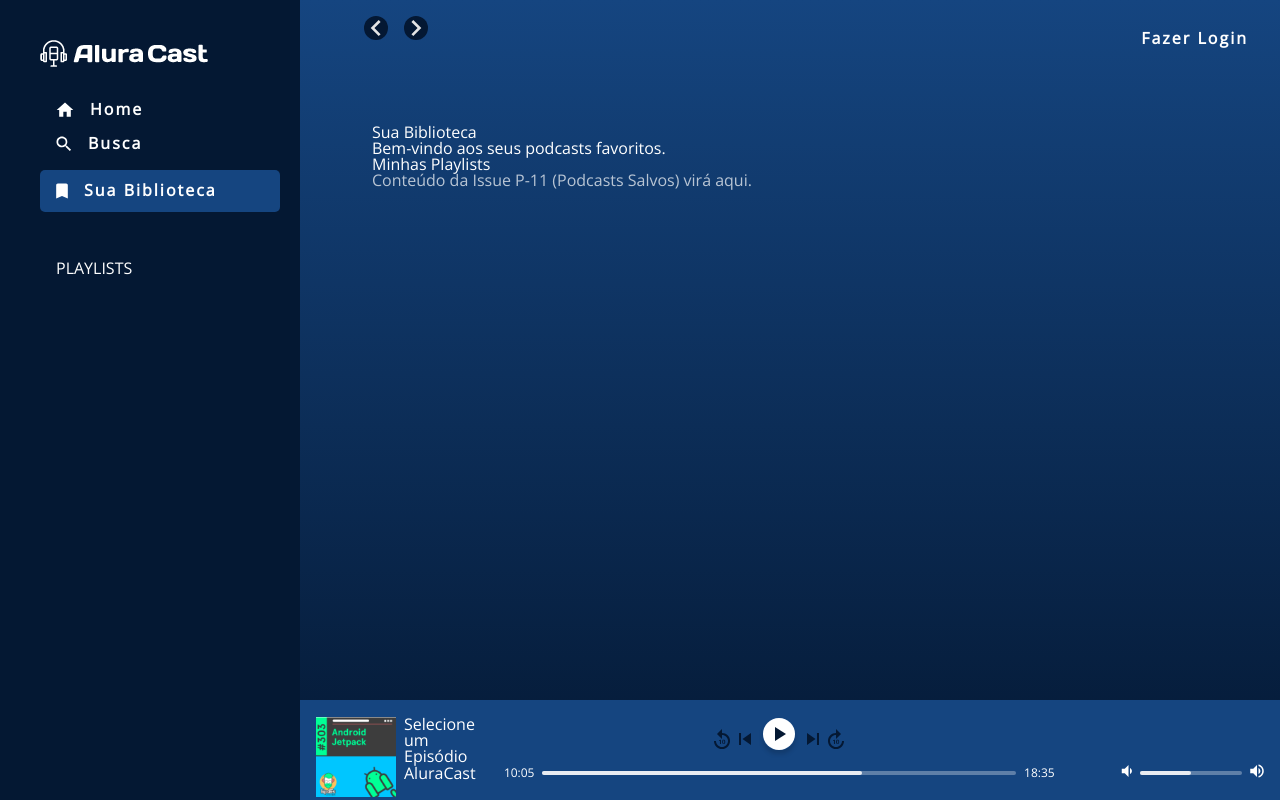
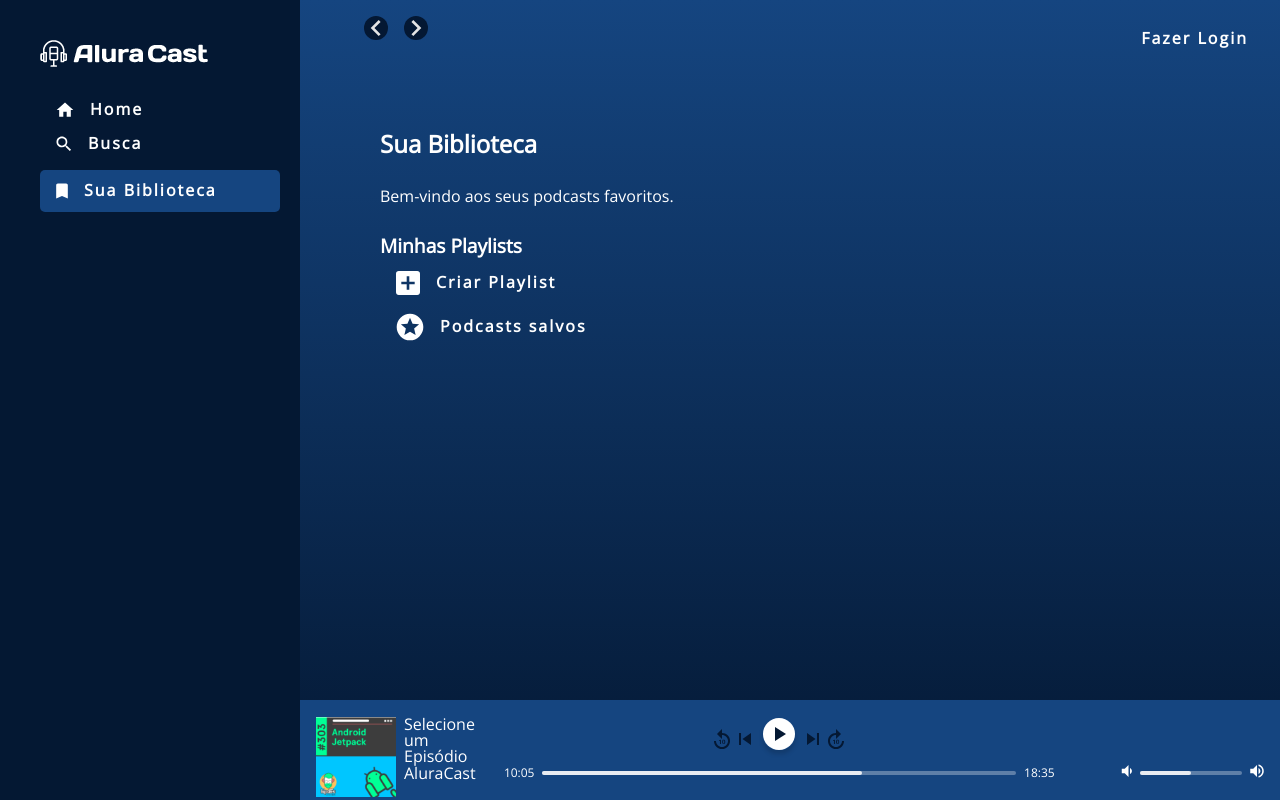
Before and after one commit to ericoliveirajs/aluracast, a Next.js app in the folder aluracast-frontend/: page /biblioteca in a window 1280 px wide. Built offline with nearby package versions, Linux system fonts and the light colour scheme; no server answers.

Commit message:
refactor(layout): Move links de 'Playlists' da sidebar para a página /biblioteca. Closes #22

```diff
--- a/aluracast-frontend/src/components/Layout.tsx
+++ b/aluracast-frontend/src/components/Layout.tsx
@@ -88,7 +88,7 @@ const Layout: React.FC<LayoutProps> = ({ children, latestEpisode }) => {
           </ul>
         </nav>
 
-        <h3 className="menu-lateral__playlist">Playlists</h3>
+        {/* <h3 className="menu-lateral__playlist">Playlists</h3>
         <nav aria-label="Navegação de Playlists">
           <ul>
             {isLoggedIn ? (
@@ -104,7 +104,7 @@ const Layout: React.FC<LayoutProps> = ({ children, latestEpisode }) => {
               null
             )}
           </ul>
-        </nav>
+        </nav> */}
       </aside>
 
       <main className="principal container">
--- a/aluracast-frontend/src/pages/biblioteca.tsx
+++ b/aluracast-frontend/src/pages/biblioteca.tsx
@@ -1,7 +1,7 @@
 import Head from 'next/head';
+import Link from 'next/link';
 import Layout from '@/components/Layout';
 
-// Este é um componente de rota protegida
 export default function BibliotecaPage() {
   return (
     <Layout>
@@ -9,14 +9,21 @@ export default function BibliotecaPage() {
         <title>Sua Biblioteca | AluraCast</title>
       </Head>
 
-      <main>
-        <div style={{ padding: '2rem' }}>
-            <h1>Sua Biblioteca</h1>
-            <p>Bem-vindo aos seus podcasts favoritos.</p>
+      <main className="principal container">
+        <div style={{ paddingTop: '2.5rem' }}>
+            <h1 style={{ fontSize: '1.5rem', fontWeight: 700, marginBottom: '2rem' }}>Sua Biblioteca</h1>
+            <p style={{ marginBottom: '2rem' }}>Bem-vindo aos seus podcasts favoritos.</p>
 
             <section>
-                <h2>Minhas Playlists</h2>
-                <p style={{ opacity: 0.7 }}>Conteúdo da Issue P-11 (Podcasts Salvos) virá aqui.</p>
+                <h2 style={{ fontSize: '1.2rem', fontWeight: 700, marginBottom: '1rem' }}>Minhas Playlists</h2>
+                  <ul style={{ listStyle: 'none', padding: 0 }}>
+                    <li className="menu-lateral__link menu-lateral__link--playlist" style={{ marginBottom: '1rem' }}>
+                        <Link href="#">Criar Playlist</Link>
+                    </li>
+                    <li className="menu-lateral__link menu-lateral__link--podcasts" style={{ marginBottom: '1rem' }}>
+                        <Link href="#">Podcasts salvos</Link>
+                    </li>
+                </ul>
             </section>
 
         </div>
```
